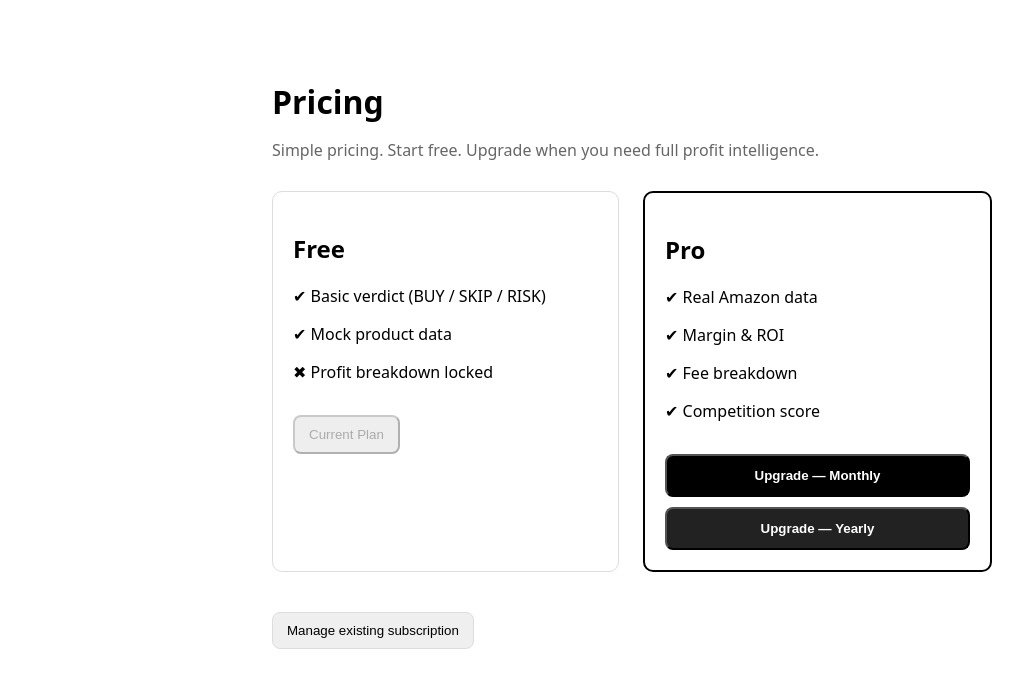
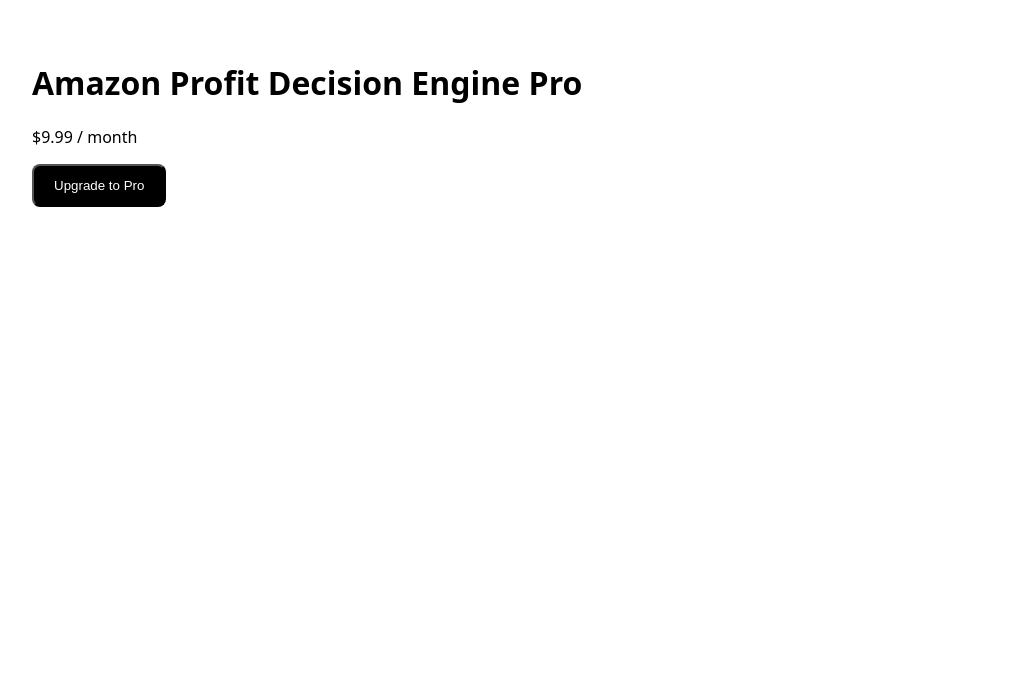
Before and after one commit to assetlabdigital-max/profit-decision-engine, a Next.js app: page /pricing in a window 1280 px wide. Shown: the top 688 px of the page, without its empty margins (8-1031 px from the left). Built offline with nearby package versions, Linux system fonts and the light colour scheme.

Commit message:
Update page.tsx

```diff
--- a/src/app/pricing/page.tsx
+++ b/src/app/pricing/page.tsx
@@ -3,165 +3,48 @@
 import { useState } from "react";
 
 export default function PricingPage() {
-  const [loading, setLoading] = useState<"checkout" | "portal" | null>(null);
+  const [loading, setLoading] = useState(false);
 
-  async function upgrade(plan: "monthly" | "yearly") {
-    setLoading("checkout");
+  const handleCheckout = async () => {
+    setLoading(true);
 
-    try {
     const res = await fetch("/api/stripe/checkout", {
       method: "POST",
-        headers: { "Content-Type": "application/json" },
-        body: JSON.stringify({ plan }),
+      headers: {
+        "Content-Type": "application/json",
+      },
+      body: JSON.stringify({
+        email: "test@example.com", // 로그인 시스템 있으면 교체
+      }),
     });
 
-      const json = await res.json();
+    const data = await res.json();
 
-      if (json?.data?.url) {
-        window.location.href = json.data.url;
-      } else {
-        alert("Checkout session failed. Please try again.");
-      }
-    } catch (err) {
-      console.error("Checkout error:", err);
-      alert("Something went wrong.");
-    } finally {
-      setLoading(null);
-    }
+    if (data.url) {
+      window.location.href = data.url;
     }
 
-  async function manageBilling() {
-    setLoading("portal");
-
-    try {
-      const res = await fetch("/api/stripe/portal", {
-        method: "POST",
-      });
-
-      const json = await res.json();
-
-      if (json?.data?.url) {
-        window.location.href = json.data.url;
-      } else {
-        alert("Unable to open billing portal.");
-      }
-    } catch (err) {
-      console.error("Portal error:", err);
-      alert("Something went wrong.");
-    } finally {
-      setLoading(null);
-    }
-  }
+    setLoading(false);
+  };
 
   return (
-    <main
-      style={{
-        maxWidth: 720,
-        margin: "80px auto",
-        padding: "0 24px",
-      }}
-    >
-      <h1 style={{ fontSize: 32, marginBottom: 10 }}>Pricing</h1>
+    <div style={{ padding: 40 }}>
+      <h1>Amazon Profit Decision Engine Pro</h1>
 
-      <p style={{ color: "#666", marginBottom: 30 }}>
-        Simple pricing. Start free. Upgrade when you need full profit intelligence.
-      </p>
-
-      <section style={{ display: "flex", gap: 24 }}>
-        {/* FREE */}
-        <div
-          style={{
-            border: "1px solid #ddd",
-            borderRadius: 10,
-            padding: 20,
-            flex: 1,
-          }}
-        >
-          <h2>Free</h2>
-          <p>✔ Basic verdict (BUY / SKIP / RISK)</p>
-          <p>✔ Mock product data</p>
-          <p>✖ Profit breakdown locked</p>
+      <p>$9.99 / month</p>
 
       <button
-            disabled
+        onClick={handleCheckout}
+        disabled={loading}
         style={{
-              marginTop: 16,
-              padding: "10px 14px",
-              background: "#eee",
-              borderRadius: 8,
-              cursor: "not-allowed",
-            }}
-          >
-            Current Plan
-          </button>
-        </div>
-
-        {/* PRO */}
-        <div
-          style={{
-            border: "2px solid black",
-            borderRadius: 10,
-            padding: 20,
-            flex: 1,
-          }}
-        >
-          <h2>Pro</h2>
-
-          <p>✔ Real Amazon data</p>
-          <p>✔ Margin & ROI</p>
-          <p>✔ Fee breakdown</p>
-          <p>✔ Competition score</p>
-
-          <button
-            disabled={loading !== null}
-            onClick={() => upgrade("monthly")}
-            style={{
-              marginTop: 16,
-              width: "100%",
-              padding: "12px",
+          padding: "12px 20px",
           background: "black",
           color: "white",
           borderRadius: 8,
-              fontWeight: 600,
         }}
       >
-            {loading === "checkout" ? "Redirecting..." : "Upgrade — Monthly"}
-          </button>
-
-          <button
-            disabled={loading !== null}
-            onClick={() => upgrade("yearly")}
-            style={{
-              marginTop: 10,
-              width: "100%",
-              padding: "12px",
-              background: "#222",
-              color: "white",
-              borderRadius: 8,
-              fontWeight: 600,
-            }}
-          >
-            Upgrade — Yearly
+        {loading ? "Loading..." : "Upgrade to Pro"}
       </button>
     </div>
-      </section>
-
-      {/* Billing */}
-      <div style={{ marginTop: 40 }}>
-        <button
-          disabled={loading !== null}
-          onClick={manageBilling}
-          style={{
-            padding: "10px 14px",
-            border: "1px solid #ddd",
-            borderRadius: 8,
-          }}
-        >
-          {loading === "portal"
-            ? "Opening..."
-            : "Manage existing subscription"}
-        </button>
-      </div>
-    </main>
   );
 }
```
Lines whose indentation alone changed are shown as unchanged.
